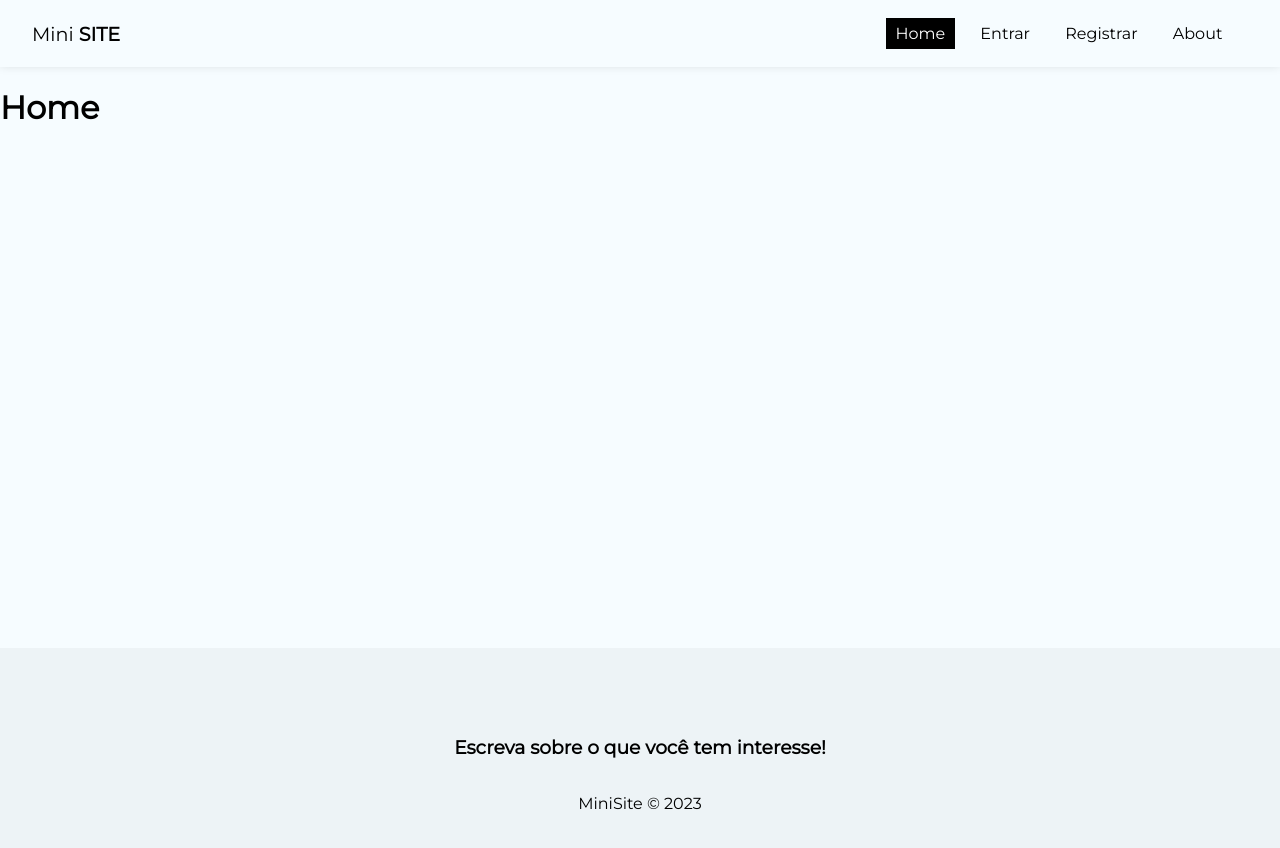
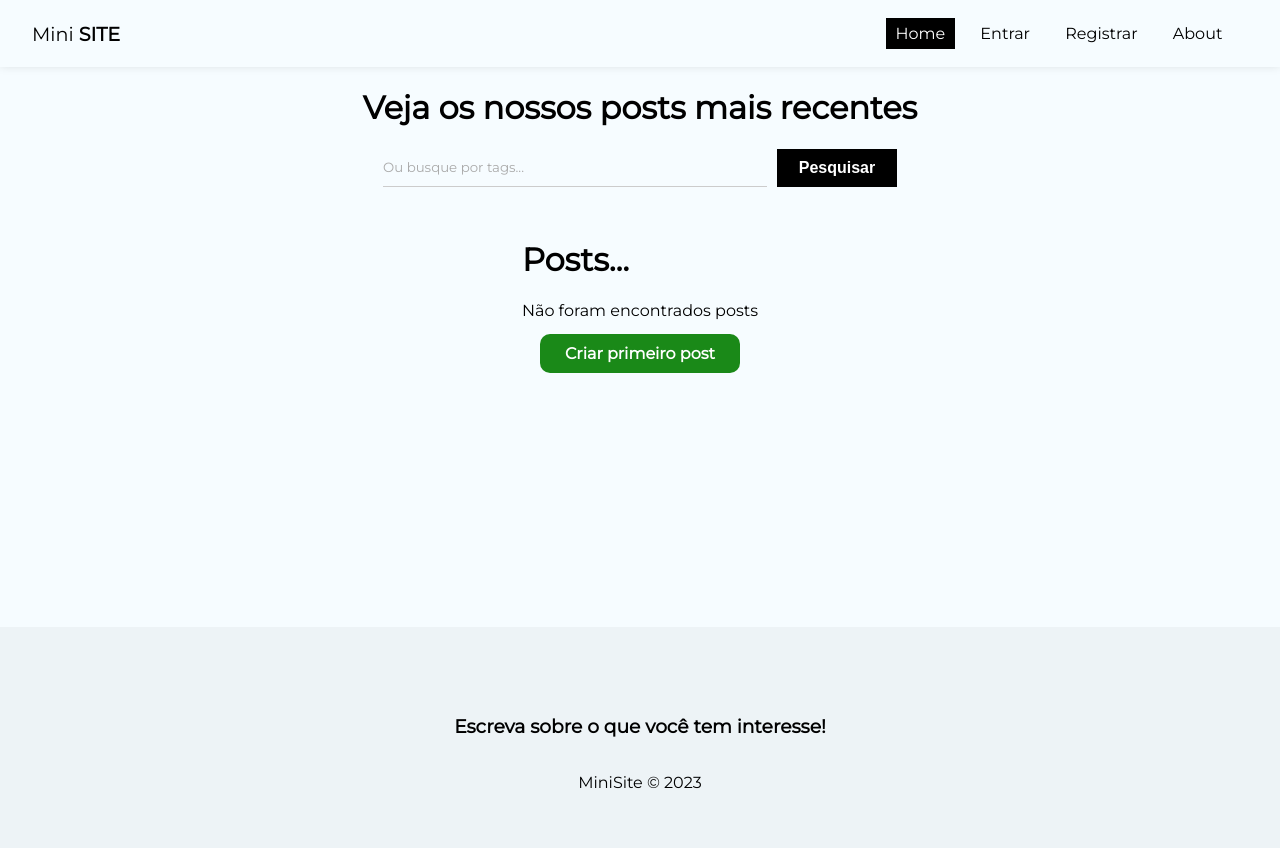
Before and after one commit to Jonas-Victor950/MiniSite, a React (Create React App) app in the folder minisite/: page / in a window 1280 px wide. Shown: the top 848 px of the page. Built offline with nearby package versions, Linux system fonts and the light colour scheme; no server answers.

Commit message:
Structure of Home

```diff
--- a/minisite/src/pages/Home/Home.js
+++ b/minisite/src/pages/Home/Home.js
@@ -1,10 +1,36 @@
 // Css
 import styles from "./Home.module.css"
 
+// hooks
+import { useNavigate, Link } from "react-router-dom"
+import { useState } from "react"
+
+// components
+
 const Home = () => {
+  const [query, setQuery] = useState("")
+  const [posts] = useState([])
+
+  const handleSubmit = (e) => {
+    e.preventDefault()
+  }
+
   return (
-    <div>
-        <h1>Home</h1>
+    <div className={styles.home}>
+        <h1>Veja os nossos posts mais recentes</h1>
+        <form onSubmit={handleSubmit} className={styles.search_form}>
+          <input type="text" placeholder="Ou busque por tags..." onChange={(e) => setQuery(e.target.value)}/>
+          <button className="btn btn-dark">Pesquisar</button>
+        </form>
+        <div>
+          <h1>Posts...</h1>
+          {posts && posts.length === 0 && (
+            <div className={styles.noposts}>
+              <p>Não foram encontrados posts</p>
+              <Link to="/posts/create" className="btn">Criar primeiro post</Link>
+            </div>
+          )}
+        </div>
     </div>
   )
 }
--- a/minisite/src/pages/Home/Home.module.css
+++ b/minisite/src/pages/Home/Home.module.css
@@ -0,0 +1,31 @@
+.home {
+    display: flex;
+    flex-direction: column;
+    align-items: center;
+    justify-content: center;
+}
+
+.search_form {
+    max-width: 100%;
+    width: 60%;
+    display: flex;
+    justify-content: center;
+    margin-bottom: 2em;
+}
+
+.search_form input {
+    margin-right: 10px;
+    width: 50%;
+}
+
+.noposts {
+    text-align: center;
+}
+
+.noposts p {
+    margin-bottom: 1.5em;
+}
+
+.noposts a {
+    padding: 10px 25px;
+}
```
